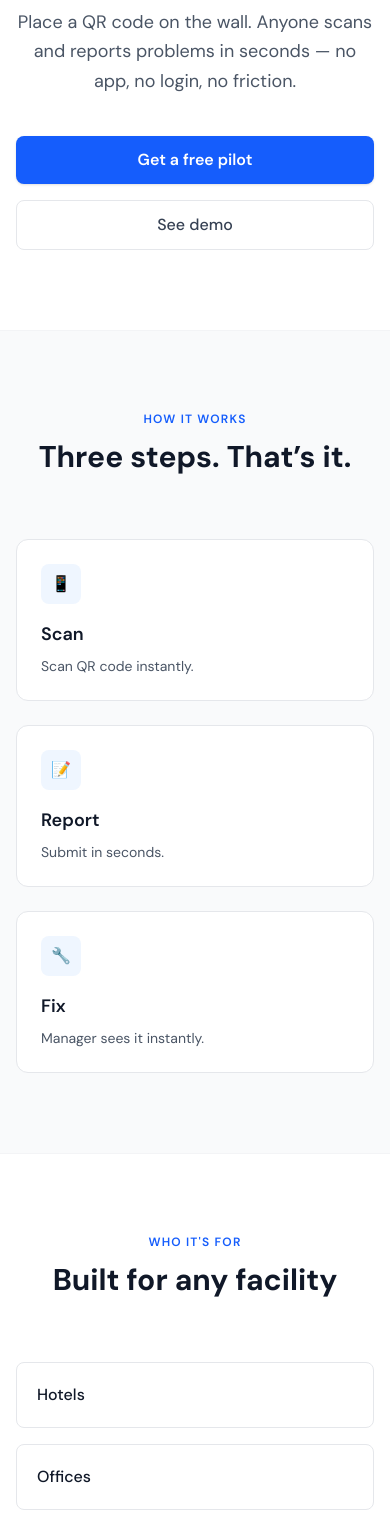
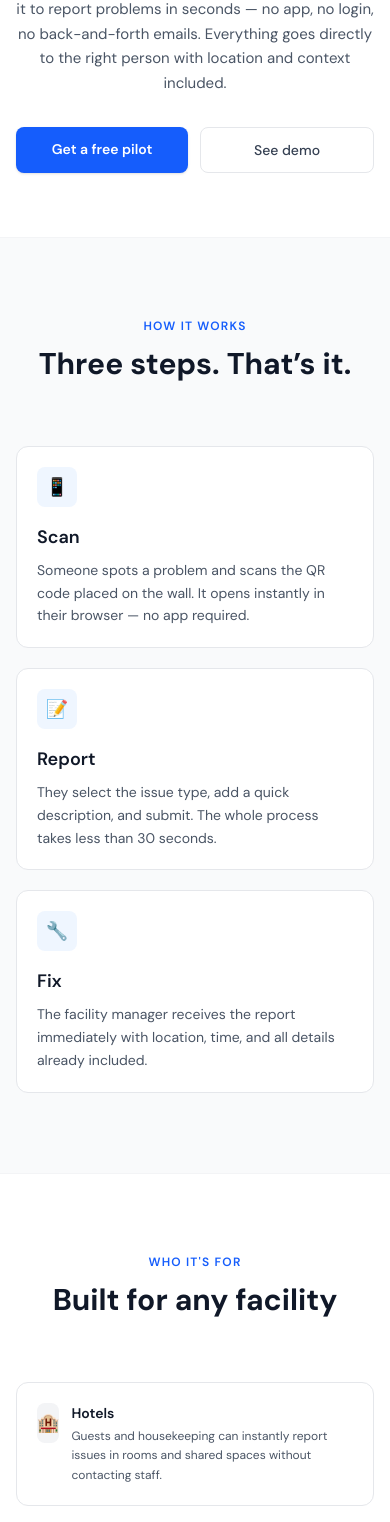
Before and after one commit to fixinnapp/fixinn, a Next.js app: page / in a window 390 px wide. Shown: the part 300-1822 px from the top of the page. Built offline with nearby package versions, Linux system fonts and the light colour scheme.

Commit message:
Mobile layout improved

```diff
--- a/app/page.tsx
+++ b/app/page.tsx
@@ -18,7 +18,7 @@ export default function Home() {
                 Staff login
               </a>
               <a
-                href="mailto:..."
+                href="mailto:your@email.com"
                 className="px-4 py-2 rounded-lg bg-blue-600 text-white text-sm font-semibold shadow-sm hover:bg-blue-700"
               >
                 Request demo
@@ -28,7 +28,7 @@ export default function Home() {
         </nav>
 
         {/* Hero */}
-        <section className="py-20 md:py-28">
+        <section className="py-16 md:py-28">
           <div className="max-w-[720px] mx-auto px-4 text-center">
 
             <div className="inline-flex items-center gap-2 bg-blue-50 text-blue-600 px-3 py-1 rounded-full text-xs font-semibold mb-6">
@@ -36,21 +36,21 @@ export default function Home() {
               Now available in Norway
             </div>
 
-            <h1 className="text-4xl md:text-6xl font-extrabold tracking-tight leading-tight mb-6">
+            <h1 className="text-3xl sm:text-4xl md:text-6xl font-extrabold tracking-tight leading-tight mb-5">
               Facility issues,
               <br />
               <span className="text-blue-600">reported instantly.</span>
             </h1>
 
-            <p className="text-lg text-gray-600 max-w-xl mx-auto leading-relaxed mb-10">
-              Place a QR code on the wall. Anyone scans and reports problems in seconds — no app, no login, no friction.
+            <p className="text-[15px] sm:text-base md:text-lg text-gray-600 max-w-xl mx-auto leading-relaxed mb-8">
+              Place a QR code on the wall. Staff and guests scan it to report problems in seconds — no app, no login, no back-and-forth emails. Everything goes directly to the right person with location and context included.
             </p>
 
-            <div className="flex flex-col sm:flex-row justify-center gap-4">
-              <a className="px-6 py-3 rounded-lg bg-blue-600 text-white font-semibold shadow hover:bg-blue-700">
+            <div className="flex justify-center gap-3">
+              <a className="flex-1 sm:flex-none text-center px-4 sm:px-6 py-3 rounded-lg bg-blue-600 text-white text-sm sm:text-base font-semibold shadow hover:bg-blue-700">
                 Get a free pilot
               </a>
-              <a className="px-6 py-3 rounded-lg border border-gray-200 text-gray-700 font-medium hover:bg-gray-50">
+              <a className="flex-1 sm:flex-none text-center px-4 sm:px-6 py-3 rounded-lg border border-gray-200 text-gray-700 text-sm sm:text-base font-medium hover:bg-gray-50">
                 See demo
               </a>
             </div>
@@ -71,20 +71,32 @@ export default function Home() {
               </h2>
             </div>
 
-            <div className="grid gap-6 sm:grid-cols-2 lg:grid-cols-3">
+            <div className="grid gap-5 sm:grid-cols-2 lg:grid-cols-3">
               {[
-                { title: 'Scan', desc: 'Scan QR code instantly.', emoji: '📱' },
-                { title: 'Report', desc: 'Submit in seconds.', emoji: '📝' },
-                { title: 'Fix', desc: 'Manager sees it instantly.', emoji: '🔧' },
+                {
+                  title: 'Scan',
+                  desc: 'Someone spots a problem and scans the QR code placed on the wall. It opens instantly in their browser — no app required.',
+                  emoji: '📱',
+                },
+                {
+                  title: 'Report',
+                  desc: 'They select the issue type, add a quick description, and submit. The whole process takes less than 30 seconds.',
+                  emoji: '📝',
+                },
+                {
+                  title: 'Fix',
+                  desc: 'The facility manager receives the report immediately with location, time, and all details already included.',
+                  emoji: '🔧',
+                },
               ].map((item, i) => (
-                <div key={i} className="bg-white p-6 rounded-xl border border-gray-200 hover:shadow-md transition">
+                <div key={i} className="bg-white p-5 md:p-6 rounded-xl border border-gray-200 hover:shadow-md transition">
 
-                  <div className="w-10 h-10 bg-blue-50 rounded-lg flex items-center justify-center mb-4">
+                  <div className="w-10 h-10 bg-blue-50 rounded-lg flex items-center justify-center text-lg mb-4">
                     {item.emoji}
                   </div>
 
                   <h3 className="font-semibold text-lg mb-2">{item.title}</h3>
-                  <p className="text-sm text-gray-600">{item.desc}</p>
+                  <p className="text-sm text-gray-600 leading-relaxed">{item.desc}</p>
                 </div>
               ))}
             </div>
@@ -92,7 +104,7 @@ export default function Home() {
           </div>
         </section>
 
-        {/* Use cases */}
+        {/* Who it's for */}
         <section className="py-20">
           <div className="max-w-[1100px] mx-auto px-4">
 
@@ -106,9 +118,51 @@ export default function Home() {
             </div>
 
             <div className="grid gap-4 sm:grid-cols-2 lg:grid-cols-3">
-              {['Hotels', 'Offices', 'Schools', 'Gyms', 'Retail', 'Property managers'].map((item) => (
-                <div key={item} className="border border-gray-200 rounded-lg p-5 bg-white hover:shadow-sm transition">
-                  <h3 className="font-medium">{item}</h3>
+              {[
+                {
+                  emoji: '🏨',
+                  title: 'Hotels',
+                  desc: 'Guests and housekeeping can instantly report issues in rooms and shared spaces without contacting staff.',
+                },
+                {
+                  emoji: '🏢',
+                  title: 'Office buildings',
+                  desc: 'Employees report maintenance issues without emails, calls, or delays.',
+                },
+                {
+                  emoji: '🏫',
+                  title: 'Schools',
+                  desc: 'Teachers and students flag issues across the campus in seconds.',
+                },
+                {
+                  emoji: '🏋️',
+                  title: 'Gyms & sports centers',
+                  desc: 'Members report broken equipment before it becomes a bigger problem.',
+                },
+                {
+                  emoji: '🏪',
+                  title: 'Shopping centers',
+                  desc: 'Tenants and visitors report shared space issues to one central team.',
+                },
+                {
+                  emoji: '🏗️',
+                  title: 'Property managers',
+                  desc: 'Manage multiple buildings with full issue tracking and history.',
+                },
+              ].map((item, i) => (
+                <div key={i} className="border border-gray-200 rounded-xl p-5 bg-white hover:shadow-sm transition">
+
+                  <div className="flex items-start gap-3">
+                    <div className="w-10 h-10 flex items-center justify-center bg-gray-100 rounded-lg text-lg">
+                      {item.emoji}
+                    </div>
+
+                    <div>
+                      <h3 className="font-semibold text-sm mb-1">{item.title}</h3>
+                      <p className="text-xs text-gray-600 leading-relaxed">{item.desc}</p>
+                    </div>
+                  </div>
+
                 </div>
               ))}
             </div>
@@ -125,7 +179,7 @@ export default function Home() {
             </h2>
 
             <p className="text-gray-400 mb-8">
-              Free pilots. Setup in 30 minutes.
+              We’re offering free pilots to facilities in Norway. Get set up in 30 minutes — we place the QR codes ourselves.
             </p>
 
             <a className="inline-block px-8 py-4 bg-blue-600 rounded-lg font-semibold hover:bg-blue-700">
@@ -137,10 +191,10 @@ export default function Home() {
 
         {/* Footer */}
         <footer className="border-t border-gray-100 py-6">
-          <div className="max-w-[1100px] mx-auto px-4 flex flex-col sm:flex-row justify-between items-center gap-3">
+          <div className="max-w-[1100px] mx-auto px-4 flex flex-col sm:flex-row justify-between items-center gap-3 text-center sm:text-left">
             <img src="/logo.png" className="h-6" />
             <p className="text-xs text-gray-400">
-              © 2026 FixInn
+              © 2026 FixInn · SCAN. REPORT. FIX.
             </p>
           </div>
         </footer>
```
